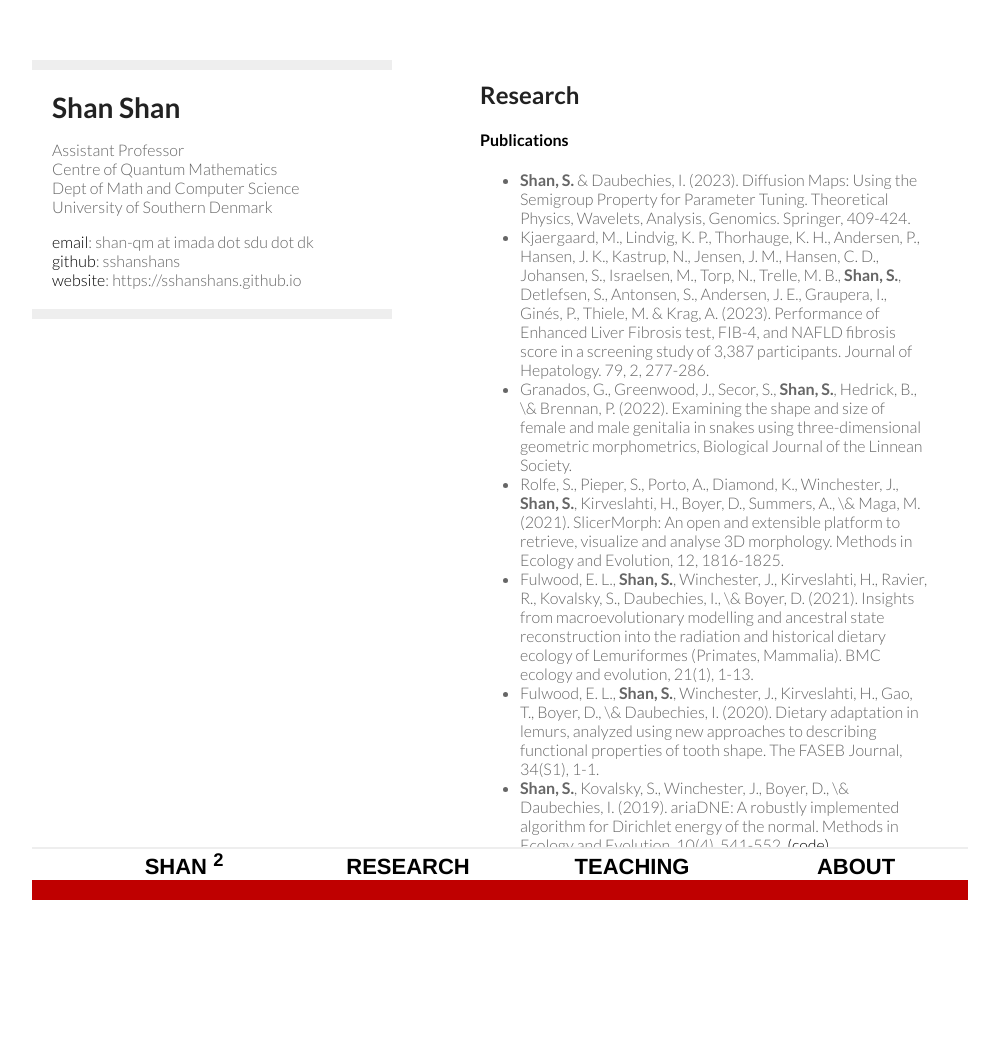
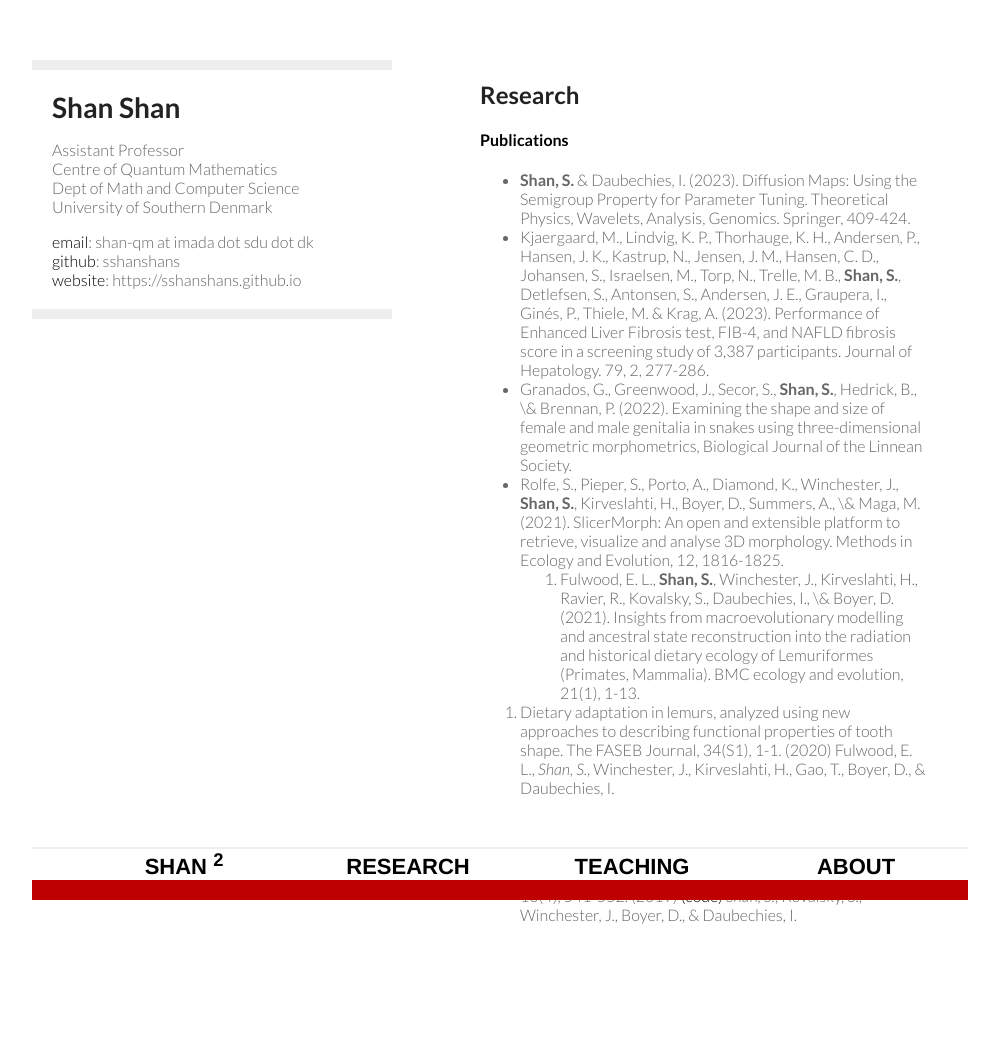
Before and after one commit to sshanshans/sshanshans.github.io, a Jekyll site: the page built from research/research.md, in a window 1280 px wide. Shown: the whole page, without its empty margins (160-1159 px from the left). Built offline with Jekyll 4.4.1, drawn with Linux system fonts in a browser that asks for light colours; before the commit the page ends 905 px from its top, so only the background shows below that.

Commit message:
Update research.md

```diff
--- a/research/research.md
+++ b/research/research.md
@@ -11,8 +11,18 @@
 * Kjaergaard, M., Lindvig, K. P., Thorhauge, K. H., Andersen, P., Hansen, J. K., Kastrup, N., Jensen, J. M., Hansen, C. D., Johansen, S., Israelsen, M., Torp, N., Trelle, M. B., **Shan, S.**, Detlefsen, S., Antonsen, S., Andersen, J. E., Graupera, I., Ginés, P., Thiele, M. & Krag, A. (2023). Performance of Enhanced Liver Fibrosis test, FIB-4, and NAFLD fibrosis score in a screening study of 3,387 participants. Journal of Hepatology. 79, 2, 277-286.
 * Granados, G., Greenwood, J., Secor, S., **Shan, S.**, Hedrick, B., \& Brennan, P. (2022). Examining the shape and size of female and male genitalia in snakes using three-dimensional geometric morphometrics, Biological Journal of the Linnean Society.
 * Rolfe, S., Pieper, S., Porto, A., Diamond, K., Winchester, J., **Shan, S.**, Kirveslahti, H., Boyer, D., Summers, A., \& Maga, M. (2021). SlicerMorph: An open and extensible platform to retrieve, visualize and analyse 3D morphology. Methods in Ecology and Evolution, 12, 1816-1825.
-* Fulwood, E. L., **Shan, S.**, Winchester, J., Kirveslahti, H., Ravier, R., Kovalsky, S., Daubechies, I., \& Boyer, D. (2021). Insights from macroevolutionary modelling and ancestral state reconstruction into the radiation and historical dietary ecology of Lemuriformes (Primates, Mammalia). BMC ecology and evolution, 21(1), 1-13.
-* Fulwood, E. L., **Shan, S.**, Winchester, J., Kirveslahti, H., Gao, T., Boyer, D., \& Daubechies, I. (2020). Dietary adaptation in lemurs, analyzed using new approaches to describing functional properties of tooth shape. The FASEB Journal, 34(S1), 1-1.
-* **Shan, S.**, Kovalsky, S., Winchester, J., Boyer, D., \& Daubechies, I. (2019). ariaDNE: A robustly implemented algorithm for Dirichlet energy of the normal. Methods in Ecology and Evolution, 10(4), 541-552. [(code)](/articles/ariadne.html)
+3. Fulwood, E. L., **Shan, S.**, Winchester, J., Kirveslahti, H., Ravier, R., Kovalsky, S., Daubechies, I., \& Boyer, D. (2021). Insights from macroevolutionary modelling and ancestral state reconstruction into the radiation and historical dietary ecology of Lemuriformes (Primates, Mammalia). BMC ecology and evolution, 21(1), 1-13.
+<br />
+
+2. Dietary adaptation in lemurs, analyzed using new approaches to describing functional properties of tooth shape. The FASEB Journal, 34(S1), 1-1. (2020)
+Fulwood, E. L., *Shan, S.*, Winchester, J., Kirveslahti, H., Gao, T., Boyer, D., & Daubechies, I.
 
 <br />
+1. **ariaDNE: A robustly implemented algorithm for Dirichlet energy of the normal.** Methods in Ecology and Evolution, 10(4), 541-552. (2019) [(code)](/articles/ariadne.html)
+*Shan, S.*, Kovalsky, S., Winchester, J., Boyer, D., & Daubechies, I.
+
+<br />
+<br />
+<br />
+<br />
+<br />
```
